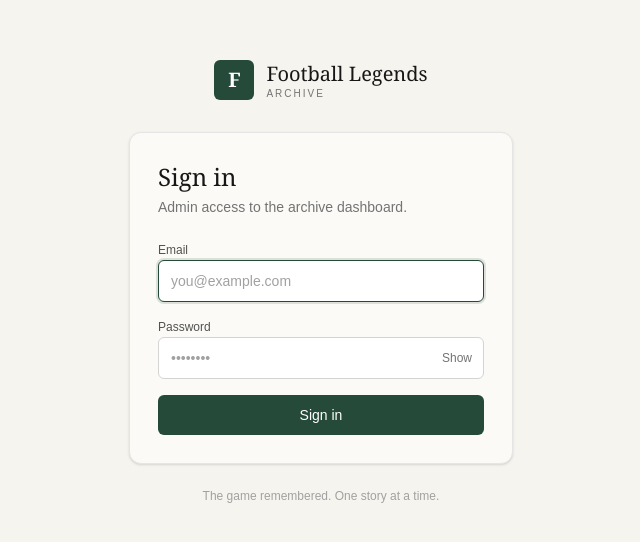
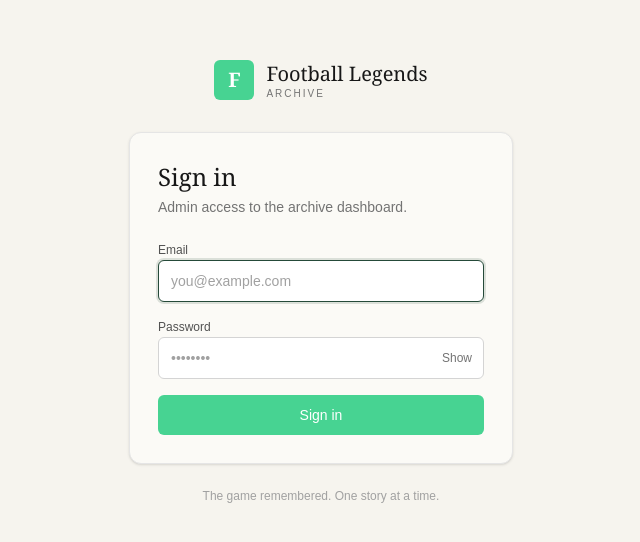
Before and after one commit to huy246302/playerwavehub, a Next.js app: page /login in a window 1280 px wide. Shown: the part 118-660 px from the top of the page, without its empty margins (319-959 px from the left). Built offline with nearby package versions, Linux system fonts and the light colour scheme; no server answers.

Commit message:
Update button colors to a consistent theme across the application

```diff
--- a/app/(admin)/head-coach/page.tsx
+++ b/app/(admin)/head-coach/page.tsx
@@ -48,7 +48,7 @@ export default async function HeadCoachPage({ searchParams }: { searchParams: Pr
           <h1 className="font-serif text-4xl text-neutral-900">Head coaches</h1>
           <p className="mt-1 text-sm text-neutral-500">Preserve coaching careers and the stories behind the tactics.</p>
         </div>
-        <Link href="/head-coach#new" className="rounded-md bg-[#254a39] px-4 py-2 text-sm font-medium text-white">+ Add head coach</Link>
+        <Link href="/head-coach#new" className="rounded-md bg-[#47d392] px-4 py-2 text-sm font-medium text-white">+ Add head coach</Link>
       </header>
 
       <section className="rounded-xl border border-neutral-200 bg-[#fbfaf6]">
--- a/app/login/LoginForm.tsx
+++ b/app/login/LoginForm.tsx
@@ -44,7 +44,7 @@ export default function LoginForm() {
 
       <button
         disabled={pending}
-        className="w-full rounded-md bg-[#254a39] py-2.5 text-sm font-medium text-white
+        className="w-full rounded-md bg-[#47d392] py-2.5 text-sm font-medium text-white
                    hover:bg-[#1d3b2e] disabled:cursor-not-allowed disabled:opacity-60"
       >
         {pending ? "Signing in…" : "Sign in"}
--- a/app/login/page.tsx
+++ b/app/login/page.tsx
@@ -11,7 +11,7 @@ export default async function LoginPage() {
     <div className="flex min-h-screen items-center justify-center bg-[#f6f4ee] px-4">
       <div className="w-full max-w-sm">
         <div className="mb-8 flex items-center justify-center gap-3">
-          <div className="flex h-10 w-10 items-center justify-center rounded-md bg-[#254a39] font-serif text-xl font-bold text-white">
+          <div className="flex h-10 w-10 items-center justify-center rounded-md bg-[#47d392] font-serif text-xl font-bold text-white">
             F
           </div>
           <div className="leading-tight">
--- a/components/biographies/BiographiesForm.tsx
+++ b/components/biographies/BiographiesForm.tsx
@@ -63,7 +63,7 @@ export default function BiographiesForm({ biography }: { biography?: Bio | null
             className="rounded-md border border-neutral-300 px-4 py-2 text-sm">Cancel</button>
         )}
         <button disabled={pending}
-          className="rounded-md bg-[#254a39] px-4 py-2 text-sm font-medium text-white disabled:opacity-60">
+          className="rounded-md bg-[#47d392] px-4 py-2 text-sm font-medium text-white disabled:opacity-60">
           {pending ? "Saving…" : editing ? "Save changes" : "Save biography"}
         </button>
       </div>
--- a/components/coaches/CoachesForm.tsx
+++ b/components/coaches/CoachesForm.tsx
@@ -46,7 +46,7 @@ export default function CoachForm({ biographies, coach }: Props) {
       type="button"
       onClick={() => setMode(value)}
       className={`rounded-md px-3 py-1.5 text-sm ${
-        mode === value ? "bg-[#254a39] text-white" : "border border-neutral-300 text-neutral-600"
+        mode === value ? "bg-[#47d392] text-white" : "border border-neutral-300 text-neutral-600"
       }`}
     >
       {label}
@@ -136,7 +136,7 @@ export default function CoachForm({ biographies, coach }: Props) {
               className="rounded-md border border-neutral-300 px-4 py-2 text-sm">Cancel</button>
           )}
           <button disabled={pending}
-            className="rounded-md bg-[#254a39] px-4 py-2 text-sm font-medium text-white hover:bg-[#1d3b2e] disabled:opacity-60">
+            className="rounded-md bg-[#47d392] px-4 py-2 text-sm font-medium text-white hover:bg-[#1d3b2e] disabled:opacity-60">
             {pending ? "Saving…" : editing ? "Save changes" : "Save head coach"}
           </button>
         </div>
--- a/components/players/PlayerForm.tsx
+++ b/components/players/PlayerForm.tsx
@@ -94,7 +94,7 @@ export default function PlayerForm({ biographies, player }: Props) {
               className="rounded-md border border-neutral-300 px-4 py-2 text-sm">Cancel</button>
           )}
           <button disabled={pending}
-            className="rounded-md bg-[#254a39] px-4 py-2 text-sm font-medium text-white hover:bg-[#1d3b2e] disabled:opacity-60">
+            className="rounded-md bg-[#47d392] px-4 py-2 text-sm font-medium text-white hover:bg-[#1d3b2e] disabled:opacity-60">
             {pending ? "Saving…" : editing ? "Save changes" : "Save player"}
           </button>
         </div>
--- a/components/ui/kit.tsx
+++ b/components/ui/kit.tsx
@@ -4,7 +4,7 @@ import type { ReactNode } from "react";
 export const inputCls =
   "w-full rounded-md border border-neutral-300 bg-white px-3 py-2 text-sm outline-none placeholder:text-neutral-400 focus:border-[#254a39] focus:ring-2 focus:ring-[#254a39]/15";
 export const primaryBtn =
-  "inline-flex items-center rounded-md bg-[#254a39] px-4 py-2 text-sm font-medium text-white hover:bg-[#1d3b2e] disabled:opacity-60";
+  "inline-flex items-center rounded-md bg-[#47d392] px-4 py-2 text-sm font-medium text-white hover:bg-[#1d3b2e] disabled:opacity-60";
 export const ghostBtn =
   "inline-flex items-center rounded-md border border-neutral-300 bg-white px-4 py-2 text-sm text-neutral-700 hover:bg-neutral-50";
 
```
